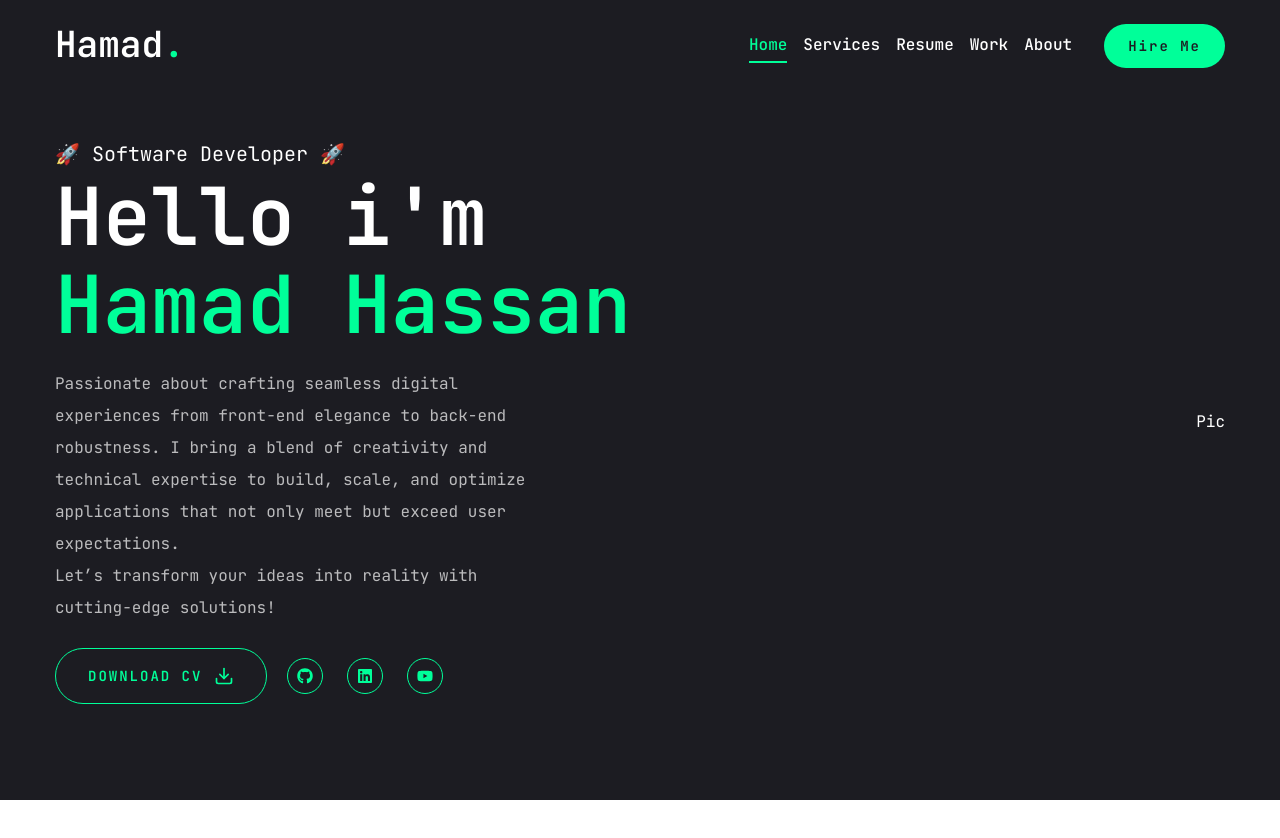
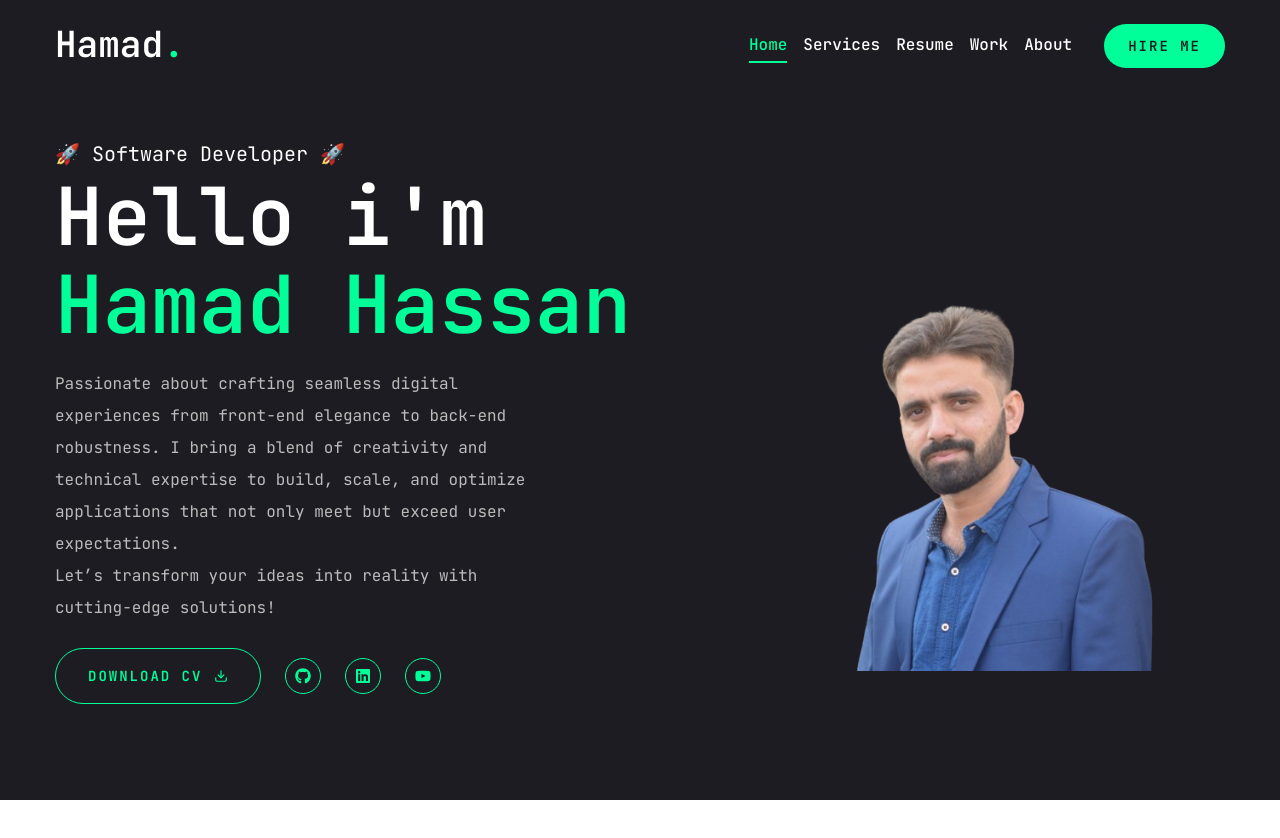
Before and after one commit to seersol92/next-js-portfolio, a Next.js app: page / in a window 1280 px wide. Shown: the top 838 px of the page. Built offline with nearby package versions, Linux system fonts and the light colour scheme.

Commit message:
home page

```diff
--- a/app/about/page.tsx
+++ b/app/about/page.tsx
@@ -1,5 +1,11 @@
+import { Button } from "@/components/ui/button";
+
 export default function page() {
     return (
-      <main>About</main>
+      <main>
+        <Button className="bg-blue-500 hover:bg-blue-700 text-white font-bold py-2 px-4 rounded" size={'default'} >
+          Hover Me
+          </Button>
+      </main>
     )
   }
--- a/app/page.tsx
+++ b/app/page.tsx
@@ -1,43 +1,53 @@
 import Link from "next/link";
 import { Button } from "@/components/ui/button";
 import { FiDownload } from "react-icons/fi";
-import Socials from "@/components/socials";
+import Socials from "@/components/Socials";
+import Photo from "@/components/Photo";
 
 export default function Home() {
   return (
-     <section className="container h-full mx-auto" >
-        <div className="flex flex-col md:flex-row justify-between items-center md:pt-12 pt-5">
-
+    <section className="container h-full mx-auto">
+      <div className="flex flex-col md:flex-row justify-between items-center md:pt-12 pt-2">
         {/*Intro text*/}
-          <div className="text-center md:text-left">
+        <div className=" order-2 md:order-none text-center md:text-left">
           <span className="text-xl">🚀 Software Developer 🚀</span>
           <h1 className="h1 mb-5">
             Hello i'm <br />
             <span className=" text-accent">Hamad Hassan</span>
           </h1>
           <p className=" max-w-[500px] mb-6 text-white/70">
-              Passionate about crafting seamless digital experiences from front-end elegance to back-end robustness.
-              I bring a blend of creativity and technical expertise to build, scale, and optimize applications
-               that not only meet but exceed user expectations.
+            Passionate about crafting seamless digital experiences from
+            front-end elegance to back-end robustness. I bring a blend of
+            creativity and technical expertise to build, scale, and optimize
+            applications that not only meet but exceed user expectations.
             <br />
             Let’s transform your ideas into reality with cutting-edge solutions!
           </p>
 
           {/* Download Cv and social links */}
-            <div className="flex flex-col md:flex-row gap-5 items-center">
-                <Button variant='outline' size='lg' className="flex uppercase justify-center items-center gap-3 ">
+          <div className="flex flex-col md:flex-row gap-6 items-center">
+              <Button
+                variant="outline"
+                size="lg"
+                className="flex uppercase justify-center   items-center gap-3"
+              >
                 <span>Download CV</span>
-                    <FiDownload  className="text-xl"/>
+                <FiDownload />
               </Button>
 
             <div className="mb-8 xl:mb-0">
-                   <Socials  containerStyles="flex gap-6" iconStyles="w-9 h-9 border border-accent rounded-full flex justify-center items-center text-base text-accent hover:text-primary hover:bg-accent"/>
+              <Socials
+                containerStyles="flex gap-6 items-center"
+                iconStyles="w-9 h-9 border border-accent hover:transition-all duration-1000 fu rounded-full flex justify-center items-center text-base text-accent hover:text-primary hover:bg-accent"
+              />
             </div>
           </div>
         </div>
 
         {/*Picture*/}
-          <div>Pic</div>
+        <div className="order-1 md:order-none mb-8 md:mb-0">
+          <Photo />
+        </div>
       </div>
     </section>
   );
--- a/components/PageTransition.tsx
+++ b/components/PageTransition.tsx
@@ -18,9 +18,9 @@ const PageTransition: React.FC<PageTransitionProps> = ({ children }) => {
                 initial={{ opacity: 0}} // Initial state
                 animate={{
                     opacity: 1,
-                    transition: {delay: 1.2, duration: 0.4, ease: 'easeInOut'}
+                    transition: {delay: 1, duration: 0.4, ease: 'easeInOut'}
                 }}
-                className='h-screen w-screen  bg-primary top-0 pointer-events-none'
+                className='h-screen w-screen  bg-primary top-0 '
             >
                 {children}
             </motion.div>
--- /dev/null
+++ b/components/Photo.tsx
@@ -0,0 +1,18 @@
+import Image from "next/image";
+
+export default function Photo() {
+  return (
+    <div className=" w-full h-full relative">
+        <div className="w-[298px] h-[298px] md:h-[498px] md:w-[498px] mix-blend-lighten">
+        <Image
+            src="/images/hamad-dp.png"
+            alt=""
+            quality={100}
+            priority
+            fill
+            className=" object-contain "
+            />
+        </div>
+    </div>
+  );
+}
--- a/components/ui/button.tsx
+++ b/components/ui/button.tsx
@@ -1,8 +1,8 @@
-import * as React from "react"
-import { Slot } from "@radix-ui/react-slot"
-import { cva, type VariantProps } from "class-variance-authority"
+import * as React from "react";
+import { Slot } from "@radix-ui/react-slot";
+import { cva, type VariantProps } from "class-variance-authority";
 
-import { cn } from "@/lib/utils"
+import { cn } from "@/lib/utils";
 
 const buttonVariants = cva(
   "inline-flex items-center justify-center whitespace-nowrap rounded-full text-base font-semibold ring-offset-white transition-colors",
@@ -11,12 +11,12 @@ const buttonVariants = cva(
       variant: {
         default: "bg-accent text-primary hover:bg-accent-hover",
         primary: "bg-primary text-white",
-        outline: "border border-accent bg-transparent text-accent"
+        outline: "border border-accent bg-transparent text-accent hover:bg-accent-hover hover:text-primary",
       },
       size: {
-        default: "h-[44px] px-6 text-sm upsercase tracking-[2px]",
+        default: "h-[44px] px-6 text-sm uppercase tracking-[2px]",
         sm: "h-[44px] px-6",
-        lg: "h-[56px] px-8 text-sm upsercase tracking-[2px]",
+        lg: "h-[56px] px-8 text-sm uppercase tracking-[2px]",
       },
     },
     defaultVariants: {
@@ -24,26 +24,27 @@ const buttonVariants = cva(
       size: "default",
     },
   }
-)
+);
 
 export interface ButtonProps
   extends React.ButtonHTMLAttributes<HTMLButtonElement>,
     VariantProps<typeof buttonVariants> {
-  asChild?: boolean
+  asChild?: boolean;
 }
 
 const Button = React.forwardRef<HTMLButtonElement, ButtonProps>(
   ({ className, variant, size, asChild = false, ...props }, ref) => {
-    const Comp = asChild ? Slot : "button"
+    const Comp = asChild ? Slot : "button";
     return (
       <Comp
         className={cn(buttonVariants({ variant, size, className }))}
         ref={ref}
         {...props}
       />
-    )
+    );
   }
-)
-Button.displayName = "Button"
+);
 
-export { Button, buttonVariants }
+Button.displayName = "Button";
+
+export { Button, buttonVariants };
```
Also changed, not shown: public/images/hamad-dp.png (added). Lines whose indentation alone changed are shown as unchanged.
